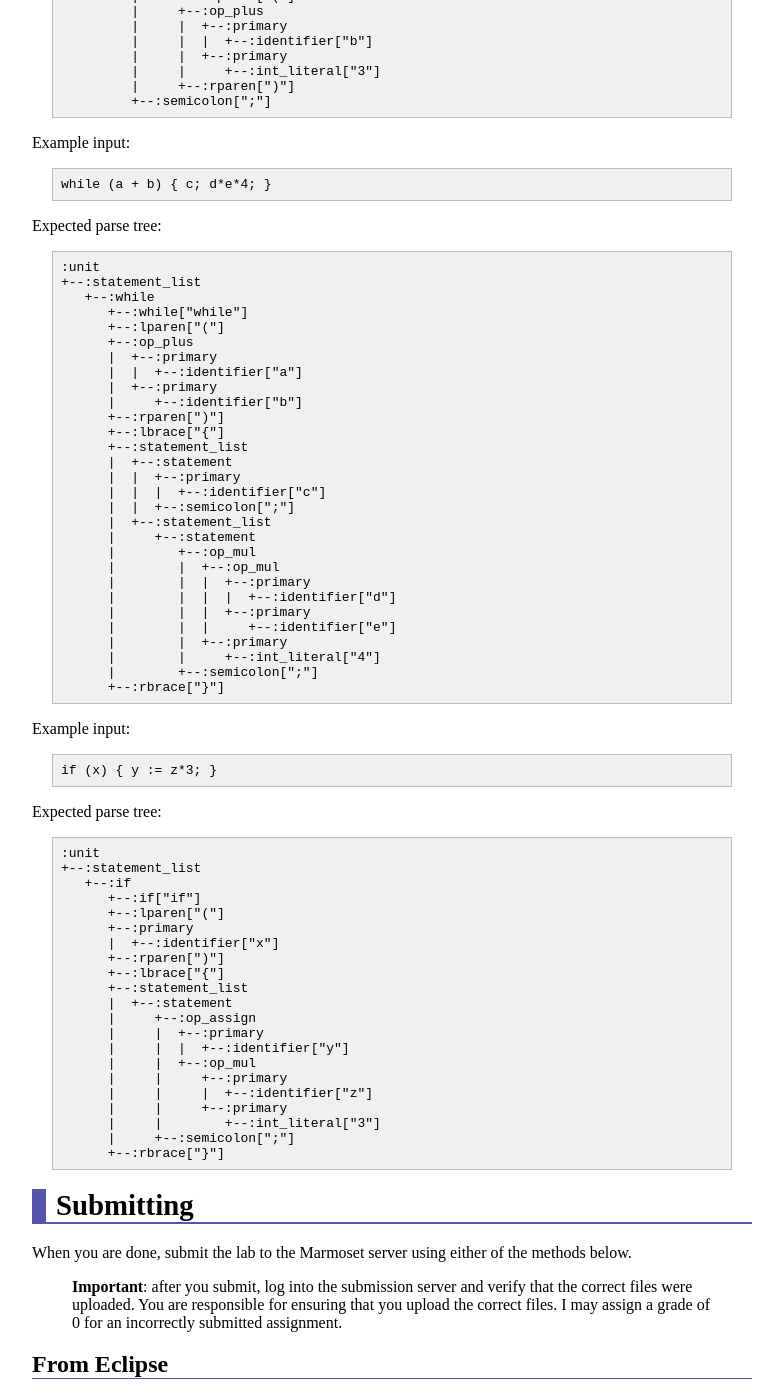
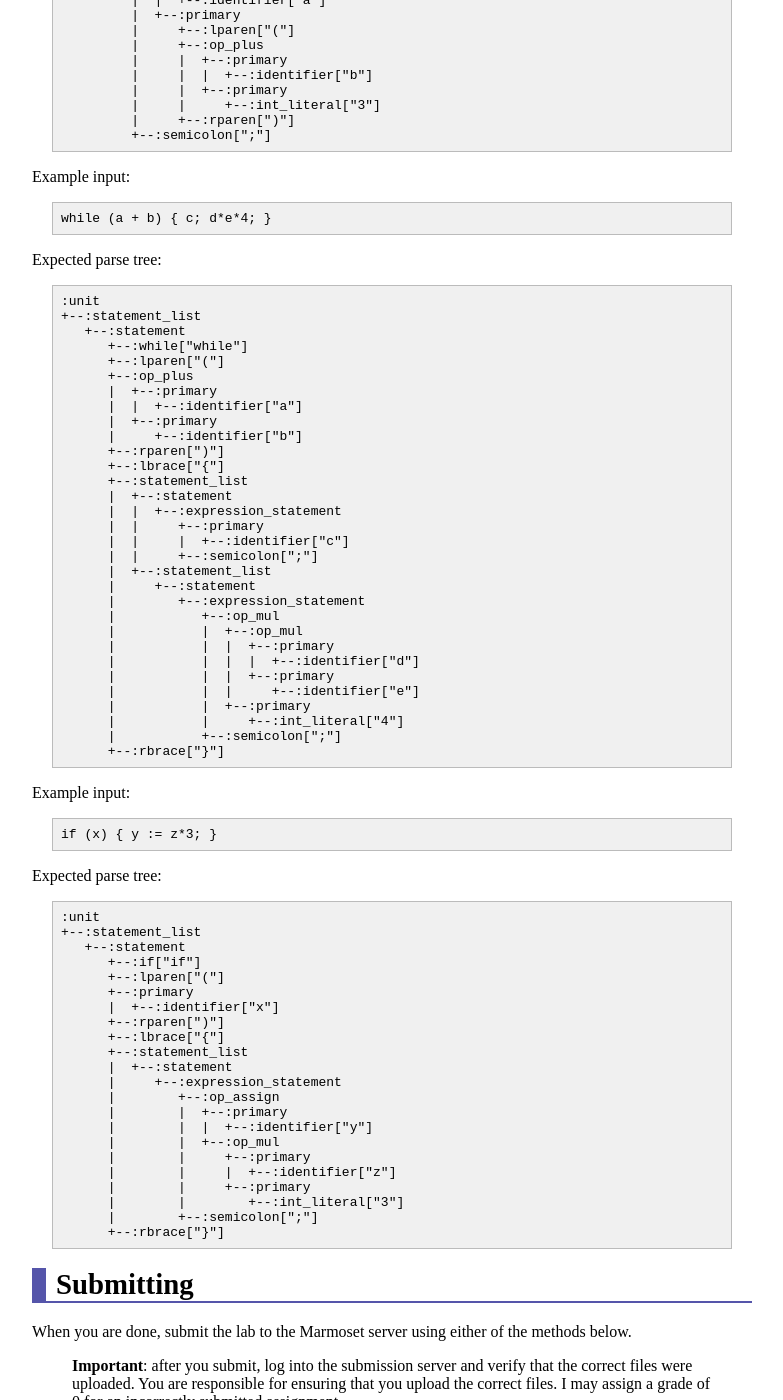
Before and after one commit to ycpcs/cs340-fall2014, a Jekyll site: the page built from assign/assign05.md, in a window 1280 px wide and 1400 px high, scrolled down 4691 px. Shown: the whole window, without its empty margins (248-1031 px from the left). Built offline with Jekyll 4.4.1, drawn with Linux system fonts in a browser that asks for light colours; nearby versions of some CDN libraries; Markdown is read by kramdown in place of the engine named in the settings; some of the changed text lies outside the part shown.

```diff
--- a/assign/assign05.md
+++ b/assign/assign05.md
@@ -240,7 +242,7 @@ Expected parse tree:
 
     :unit
     +--:statement_list
-       +--:while
+       +--:statement
           +--:while["while"]
           +--:lparen["("]
           +--:op_plus
@@ -252,20 +254,22 @@ Expected parse tree:
           +--:lbrace["{"]
           +--:statement_list
           |  +--:statement
-          |  |  +--:primary
-          |  |  |  +--:identifier["c"]
-          |  |  +--:semicolon[";"]
+          |  |  +--:expression_statement
+          |  |     +--:primary
+          |  |     |  +--:identifier["c"]
+          |  |     +--:semicolon[";"]
           |  +--:statement_list
           |     +--:statement
-          |        +--:op_mul
-          |        |  +--:op_mul
-          |        |  |  +--:primary
-          |        |  |  |  +--:identifier["d"]
-          |        |  |  +--:primary
-          |        |  |     +--:identifier["e"]
-          |        |  +--:primary
-          |        |     +--:int_literal["4"]
-          |        +--:semicolon[";"]
+          |        +--:expression_statement
+          |           +--:op_mul
+          |           |  +--:op_mul
+          |           |  |  +--:primary
+          |           |  |  |  +--:identifier["d"]
+          |           |  |  +--:primary
+          |           |  |     +--:identifier["e"]
+          |           |  +--:primary
+          |           |     +--:int_literal["4"]
+          |           +--:semicolon[";"]
           +--:rbrace["}"]
 
 Example input:
@@ -276,7 +280,7 @@ Expected parse tree:
 
     :unit
     +--:statement_list
-       +--:if
+       +--:statement
           +--:if["if"]
           +--:lparen["("]
           +--:primary
@@ -285,15 +289,16 @@ Expected parse tree:
           +--:lbrace["{"]
           +--:statement_list
           |  +--:statement
-          |     +--:op_assign
-          |     |  +--:primary
-          |     |  |  +--:identifier["y"]
-          |     |  +--:op_mul
-          |     |     +--:primary
-          |     |     |  +--:identifier["z"]
-          |     |     +--:primary
-          |     |        +--:int_literal["3"]
-          |     +--:semicolon[";"]
+          |     +--:expression_statement
+          |        +--:op_assign
+          |        |  +--:primary
+          |        |  |  +--:identifier["y"]
+          |        |  +--:op_mul
+          |        |     +--:primary
+          |        |     |  +--:identifier["z"]
+          |        |     +--:primary
+          |        |        +--:int_literal["3"]
+          |        +--:semicolon[";"]
           +--:rbrace["}"]
 
 # Submitting
```
Also changed, not shown: other parts of assign/assign05.md (+2 -0 lines).
